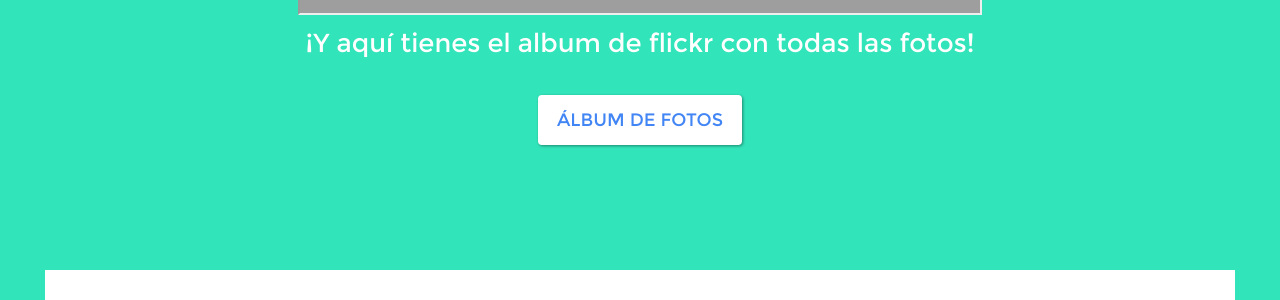
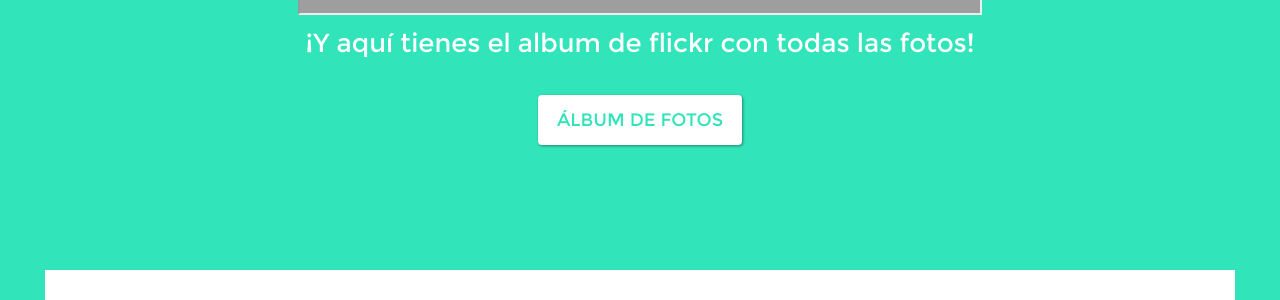
Before and after one commit to MulleresTechZgz/wtmz24, a Jekyll site: the page built from index.html, in a window 1280 px wide and 900 px high, scrolled down 1395 px. Shown: the part 150-450 px from the top of the window. Built offline with Jekyll 4.4.1, drawn with Linux system fonts in a browser that asks for light colours; grey boxes are pictures that could not be loaded.

Commit message:
Change colors buttons

```diff
--- a/_includes/flickr_album_and_videos.html
+++ b/_includes/flickr_album_and_videos.html
@@ -20,7 +20,7 @@
     </div>
     <div class="row">
       <div class="col-lg-12 text-center">
-        <a class="btn btn-dark btn-primary_white btn-lg" target="_blank" href="https://flic.kr/s/aHBqjBazTr">Álbum de fotos</a>
+        <a class="btn btn-dark btn-primary_tickets btn-lg" target="_blank" href="https://flic.kr/s/aHBqjBazTr">Álbum de fotos</a>
       </div>
 
     </div>
--- a/_includes/tickets.html
+++ b/_includes/tickets.html
@@ -72,7 +72,7 @@
             </p>
           </a>
 
-          <a href="https://www.eventbrite.es/e/women-techmakers-zaragoza-2024-tickets-1026384693247?aff=oddtdtcreator" target="_blank" class="btn btn-dark btn-primary_tickets btn-lg">
+          <a href="https://www.eventbrite.es/e/women-techmakers-zaragoza-2024-tickets-1026384693247?aff=oddtdtcreator" target="_blank" class="btn btn-dark btn-primary_white btn-lg">
             Compra tus entradas aquí
           </a>
         </div>
@@ -88,7 +88,7 @@
             </p>
           </a>
 
-          <a href="https://www.eventbrite.es/e/women-techmakers-zaragoza-2024-tickets-1026384693247?aff=oddtdtcreator" target="_blank" class="btn btn-dark btn-primary_tickets btn-lg">
+          <a href="https://www.eventbrite.es/e/women-techmakers-zaragoza-2024-tickets-1026384693247?aff=oddtdtcreator" target="_blank" class="btn btn-dark btn-primary_white btn-lg">
             Compra tus entradas aquí
           </a>
         </div>
```
